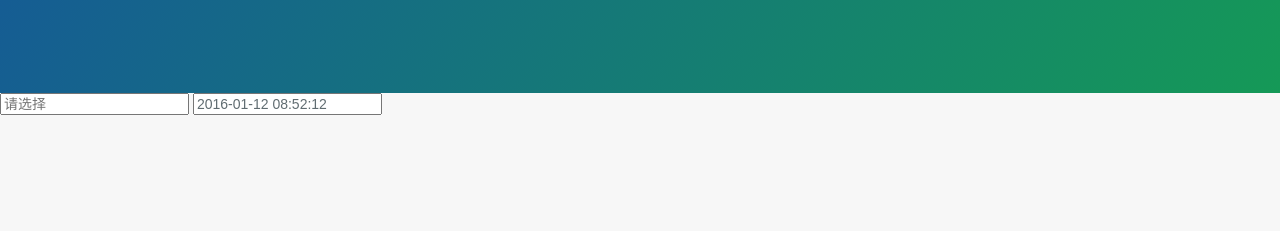
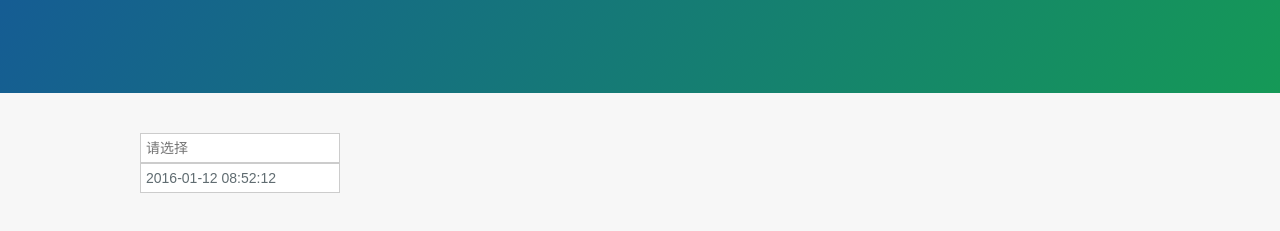
Before and after one commit to singod/jeDate, a plain HTML site: page index.html in a window 1280 px wide. Shown: the part 215-446 px from the top of the page. Drawn offline with Linux system fonts and the light colour scheme.

Commit message:
Update index.html

```diff
--- a/index.html
+++ b/index.html
@@ -12,6 +12,10 @@
     <link rel="stylesheet" type="text/css" href="stylesheets/stylesheet.css" media="screen">
     <link rel="stylesheet" type="text/css" href="stylesheets/github-light.css" media="screen">
     <script type="text/javascript" src="jedate/jedate.js"></script>
+    <style>
+    	.warpbox{width:1000px;margin:0 auto;padding:40px 0 0 0;}
+    	.datainp{width:200px;border:1px #ccc solid; padding:5px; height:30px;line-height:30px;}
+    </style>
   </head>
   <body style="background:#f7f7f7;">
   <section class="page-header">
@@ -21,7 +25,7 @@
   </section>
 
   <div class="warpbox fmy" style="min-height:500px;">
-  <input class="datainp" id="indate" type="text" placeholder="请选择"  readonly>
+  <input class="datainp" id="indate" type="text" placeholder="请选择"  readonly><br/>
   <input class="datainp" id="dateinfo" type="text" placeholder="请选择"  readonly>
   </div>
 
```
